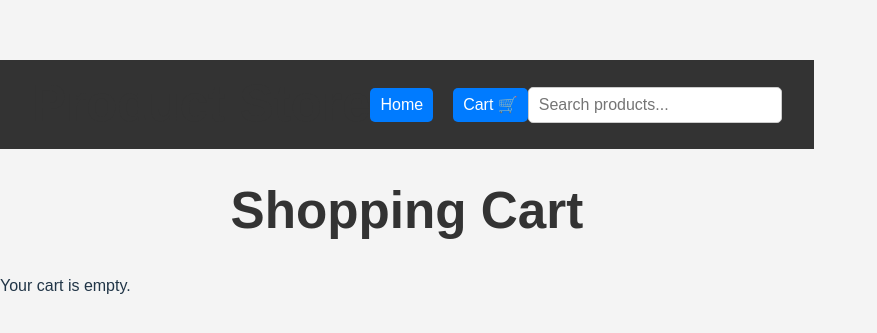
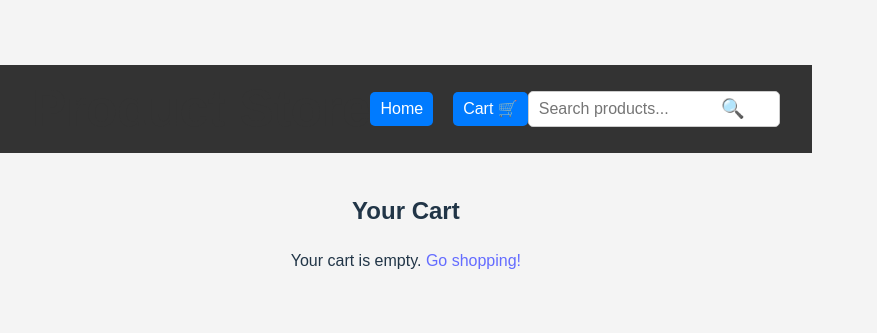
Before and after one commit to Eddiegurley/TheFinalsProductPage, a React (Vite) app in the folder productPage/: page /cart in a window 1280 px wide. Shown: the part 213-546 px from the top of the page, without its empty margins (0-877 px from the left). Built offline with nearby package versions, Linux system fonts and the light colour scheme.

Commit message:
made changes to my css for my navbar

```diff
--- a/productPage/src/App.jsx
+++ b/productPage/src/App.jsx
@@ -1,19 +1,40 @@
+import { useState } from "react";
 import { BrowserRouter as Router, Routes, Route } from "react-router-dom";
+import Navbar from "./components/Navbar";
 import ProductList from "./components/ProductList";
 import ProductDetail from "./components/ProductDetail";
-import Navbar from "./components/Navbar";
 import Cart from "./components/Cart";
-import "./components/styles.css";
-
+import './components/styles.css';
 
 function App() {
+  const [cart, setCart] = useState([]);
+
+  // Add item to cart
+  const addToCart = (product) => {
+    setCart((prevCart) => {
+      const existingItem = prevCart.find((item) => item.id === product.id);
+      if (existingItem) {
+        return prevCart.map((item) =>
+          item.id === product.id ? { ...item, quantity: item.quantity + 1 } : item
+        );
+      } else {
+        return [...prevCart, { ...product, quantity: 1 }];
+      }
+    });
+  };
+
+  // Remove item from cart
+  const removeFromCart = (id) => {
+    setCart((prevCart) => prevCart.filter((item) => item.id !== id));
+  };
+
   return (
     <Router>
-      <Navbar />
+      <Navbar cartCount={cart.length} />
       <Routes>
         <Route path="/" element={<ProductList />} />
-        <Route path="/product/:id" element={<ProductDetail />} />
-        <Route path="/cart" element={<Cart />} />
+        <Route path="/product/:id" element={<ProductDetail addToCart={addToCart} />} />
+        <Route path="/cart" element={<Cart cart={cart} removeFromCart={removeFromCart} />} />
       </Routes>
     </Router>
   );
--- a/productPage/src/components/Cart.jsx
+++ b/productPage/src/components/Cart.jsx
@@ -1,44 +1,23 @@
-import { useState, useEffect } from "react";
+import { Link } from "react-router-dom";
 
-function Cart() {
-  const [cart, setCart] = useState([]);
-
-  useEffect(() => {
-    const savedCart = JSON.parse(localStorage.getItem("cart")) || [];
-    setCart(savedCart);
-  }, []);
-
-  useEffect(() => {
-    localStorage.setItem("cart", JSON.stringify(cart));
-  }, [cart]);
-
-  const removeFromCart = (id) => {
-    const updatedCart = cart.filter((item) => item.id !== id);
-    setCart(updatedCart);
-  };
-
-  const getTotalPrice = () => {
-    return cart.reduce((total, item) => total + item.price * item.quantity, 0).toFixed(2);
-  };
-
+function Cart({ cart, removeFromCart }) {
   return (
-    <div>
-      <h1>Shopping Cart</h1>
+    <div className="cart-container">
+      <h2>Your Cart</h2>
       {cart.length === 0 ? (
-        <p>Your cart is empty.</p>
+        <p>Your cart is empty. <Link to="/">Go shopping!</Link></p>
       ) : (
-        <div>
-          {cart.map((item) => (
-            <div key={item.id} className="cart-item">
-              <img src={item.image} alt={item.title} width="50" />
+        cart.map((item) => (
+          <div key={item.id} className="cart-item">
+            <img src={item.image} alt={item.title} />
+            <div className="cart-details">
               <h3>{item.title}</h3>
               <p>Price: ${item.price}</p>
               <p>Quantity: {item.quantity}</p>
-              <button onClick={() => removeFromCart(item.id)}>Remove</button>
             </div>
-          ))}
-          <h2>Total: ${getTotalPrice()}</h2>
-        </div>
+            <button onClick={() => removeFromCart(item.id)}>Remove</button>
+          </div>
+        ))
       )}
     </div>
   );
--- a/productPage/src/components/Navbar.jsx
+++ b/productPage/src/components/Navbar.jsx
@@ -6,7 +6,10 @@ function Navbar({ onSearch }) {
 
   const handleChange = (e) => {
     setSearch(e.target.value);
-    onSearch(e.target.value);
+  };
+
+  const handleSearchClick = () => {
+    onSearch(search);
   };
 
   const clearSearch = () => {
@@ -30,6 +33,7 @@ function Navbar({ onSearch }) {
           value={search}
           onChange={handleChange}
         />
+        <span className="search-icon" onClick={handleSearchClick}>🔍</span>
         {search && <span className="clear-icon" onClick={clearSearch}>✖</span>}
       </div>
     </nav>
--- a/productPage/src/components/ProductDetail.jsx
+++ b/productPage/src/components/ProductDetail.jsx
@@ -1,7 +1,7 @@
 import { useEffect, useState } from "react";
 import { useParams, useNavigate } from "react-router-dom";
 
-function ProductDetail() {
+function ProductDetail({ addToCart }) {
   const { id } = useParams();
   const navigate = useNavigate();
   const [product, setProduct] = useState(null);
@@ -23,13 +23,16 @@ function ProductDetail() {
   if (!product) return <p>Loading...</p>;
 
   return (
-    <div>
-      <button onClick={() => navigate(-1)}>Back</button>
-      <h2>{product.title}</h2>
-      <img src={product.image} alt={product.title} />
-      <p>{product.description}</p>
-      <p>Price: ${product.price}</p>
-      <p>⭐ {product.rating?.rate} ({product.rating?.count})</p>
+    <div className="product-detail-container">
+      <button className="back-button" onClick={() => navigate(-1)}>Back</button>
+      <img src={product.image} alt={product.title} className="product-detail-img" />
+      <div className="product-detail-text">
+        <h2>{product.title}</h2>
+        <p>{product.description}</p>
+        <p>Price: ${product.price}</p>
+        <p>⭐ {product.rating?.rate} ({product.rating?.count})</p>
+        <button className="add-to-cart" onClick={() => addToCart(product)}>Add to Cart</button>
+      </div>
     </div>
   );
 }
--- a/productPage/src/components/styles.css
+++ b/productPage/src/components/styles.css
@@ -28,9 +28,11 @@ body {
     font-size: 1.2rem;
   }
 
+
   nav a:hover {
     text-decoration: underline;
   }
+
 
   /* Product List */
   .product-grid {
@@ -227,3 +229,107 @@ body {
   .clear-icon:hover {
     color: #333;
   }
+
+  /* Cart Page */
+.cart-container {
+    padding: 20px;
+    text-align: center;
+  }
+
+  .cart-item {
+    display: flex;
+    align-items: center;
+    justify-content: space-between;
+    background: white;
+    padding: 10px;
+    margin: 10px auto;
+    border-radius: 5px;
+    box-shadow: 0 2px 4px rgba(0, 0, 0, 0.2);
+    width: 80%;
+  }
+
+  .cart-item img {
+    width: 80px;
+    height: 80px;
+    object-fit: contain;
+    border-radius: 5px;
+  }
+
+  .cart-details {
+    flex-grow: 1;
+    margin-left: 15px;
+  }
+
+  .cart-details h3 {
+    margin: 0;
+    font-size: 1rem;
+  }
+
+  .cart-details p {
+    color: #555;
+    margin: 5px 0;
+  }
+
+  .cart-item button {
+    background: red;
+    color: white;
+    padding: 5px 10px;
+    border: none;
+    border-radius: 5px;
+    cursor: pointer;
+  }
+
+  .cart-item button:hover {
+    background: darkred;
+  }
+
+  /* Add to Cart Button */
+  .add-to-cart {
+    background: #007bff;
+    color: white;
+    padding: 8px 12px;
+    border: none;
+    border-radius: 5px;
+    cursor: pointer;
+    font-size: 1rem;
+  }
+
+  .add-to-cart:hover {
+    background: #0056b3;
+  }
+
+  /* Search Bar */
+.search-container {
+    position: relative;
+    display: flex;
+    align-items: center;
+  }
+
+  .search-container input {
+    padding: 8px 40px 8px 10px;
+    font-size: 1rem;
+    border-radius: 5px;
+    border: 1px solid #ccc;
+    outline: none;
+    width: 200px;
+  }
+
+  .search-icon,
+  .clear-icon {
+    position: absolute;
+    right: 10px;
+    top: 50%;
+    transform: translateY(-50%);
+    cursor: pointer;
+    font-size: 1.2rem;
+    color: #888;
+  }
+
+  .search-icon {
+    right: 35px;
+  }
+
+  .clear-icon:hover,
+  .search-icon:hover {
+    color: #333;
+  }
```
